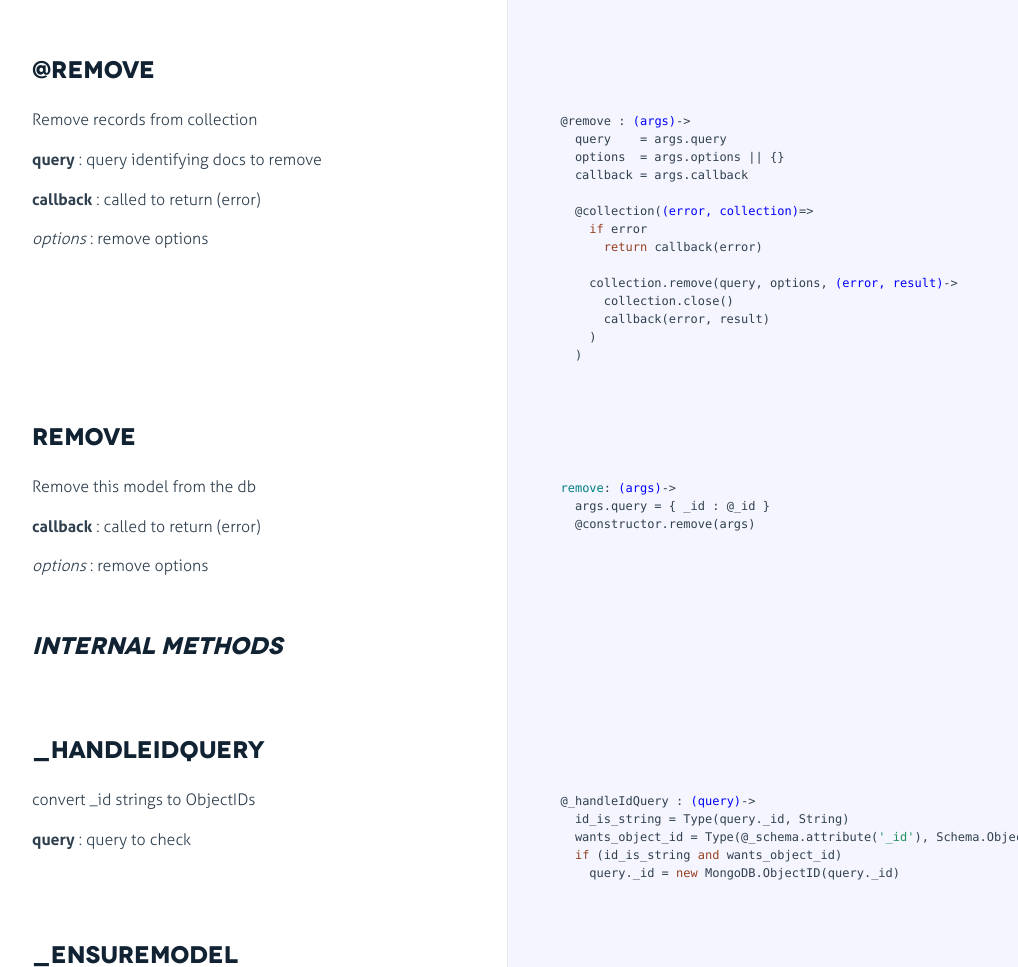
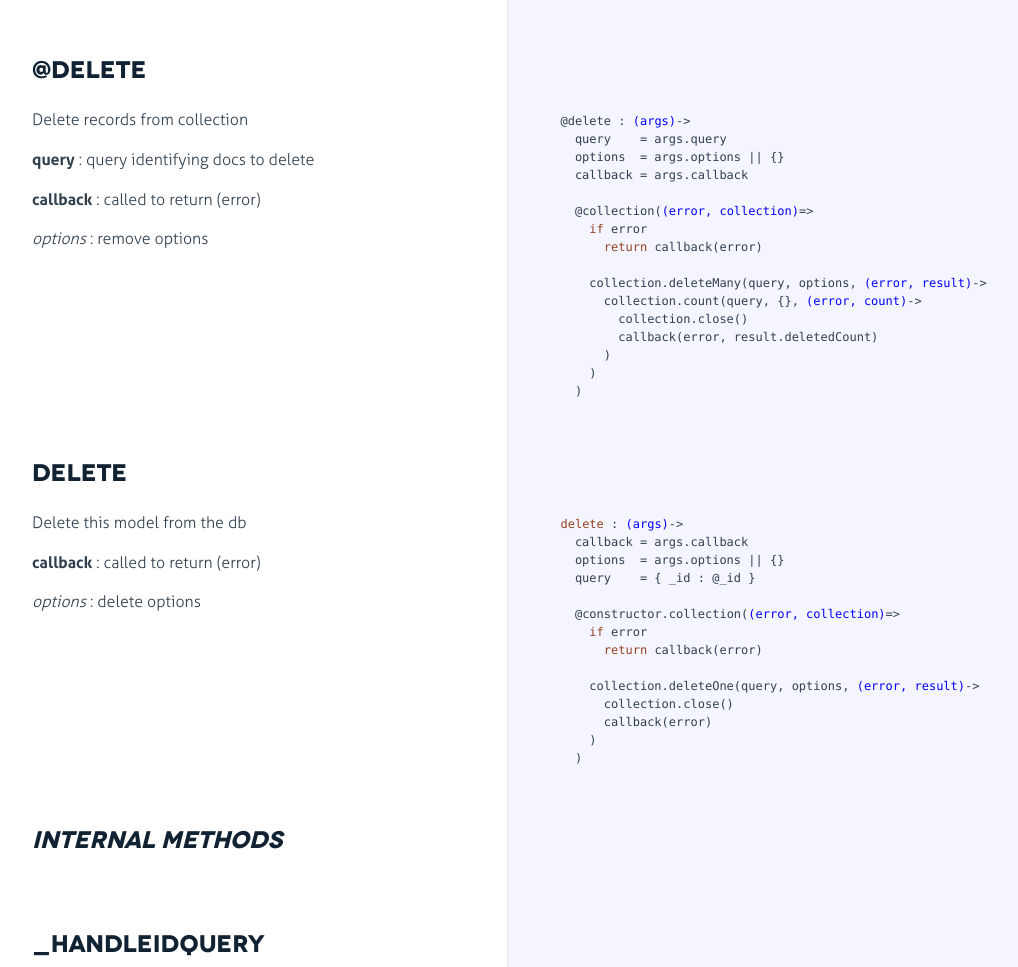
Before and after one commit to disoio/diso.mongo, a website: page docs/Model.html in a window 1280 px wide. Shown: the part 8740-9707 px from the top of the page, without its empty margins (18-1036 px from the left). Drawn offline with Linux system fonts and the light colour scheme.

Commit message:
rename remove to delete

```diff
--- a/docs/Model.html
+++ b/docs/Model.html
@@ -1115,7 +1115,7 @@ model.data to get the underlying data to insert</p>
               <div class="pilwrap ">
                 <a class="pilcrow" href="#section-47">&#182;</a>
               </div>
-              <h2 id="-remove-">@remove </h2>
+              <h2 id="-delete">@delete</h2>
 
             </div>
 
@@ -1128,14 +1128,14 @@ model.data to get the underlying data to insert</p>
               <div class="pilwrap ">
                 <a class="pilcrow" href="#section-48">&#182;</a>
               </div>
-              <p>Remove records from collection</p>
-<p><strong>query</strong> : query identifying docs to remove</p>
+              <p>Delete records from collection</p>
+<p><strong>query</strong> : query identifying docs to delete</p>
 <p><strong>callback</strong> : called to return (error)</p>
 <p><em>options</em> : remove options</p>
 
             </div>
 
-            <div class="content"><div class='highlight'><pre>  <span class="hljs-property">@remove</span> : <span class="hljs-function"><span class="hljs-params">(args)</span>-&gt;</span>
+            <div class="content"><div class='highlight'><pre>  <span class="hljs-property">@delete</span> : <span class="hljs-function"><span class="hljs-params">(args)</span>-&gt;</span>
     query    = args.query
     options  = args.options || {}
     callback = args.callback
@@ -1144,9 +1144,11 @@ model.data to get the underlying data to insert</p>
       <span class="hljs-keyword">if</span> error
         <span class="hljs-keyword">return</span> callback(error)
 
-      collection.remove(query, options, <span class="hljs-function"><span class="hljs-params">(error, result)</span>-&gt;</span>
-        collection.close()
-        callback(error, result)
+      collection.deleteMany(query, options, <span class="hljs-function"><span class="hljs-params">(error, result)</span>-&gt;</span>
+        collection.count(query, {}, <span class="hljs-function"><span class="hljs-params">(error, count)</span>-&gt;</span>
+          collection.close()
+          callback(error, result.deletedCount)
+        )
       )
     )</pre></div></div>
 
@@ -1159,7 +1161,7 @@ model.data to get the underlying data to insert</p>
               <div class="pilwrap ">
                 <a class="pilcrow" href="#section-49">&#182;</a>
               </div>
-              <h2 id="remove">remove</h2>
+              <h2 id="delete">delete</h2>
 
             </div>
 
@@ -1172,15 +1174,26 @@ model.data to get the underlying data to insert</p>
               <div class="pilwrap ">
                 <a class="pilcrow" href="#section-50">&#182;</a>
               </div>
-              <p>Remove this model from the db</p>
+              <p>Delete this model from the db</p>
 <p><strong>callback</strong> : called to return (error)</p>
-<p><em>options</em> : remove options</p>
+<p><em>options</em> : delete options</p>
 
             </div>
 
-            <div class="content"><div class='highlight'><pre>  <span class="hljs-attribute">remove</span>: <span class="hljs-function"><span class="hljs-params">(args)</span>-&gt;</span>
-    args.query = { _id : <span class="hljs-property">@_id</span> }
-    <span class="hljs-property">@constructor</span>.remove(args)</pre></div></div>
+            <div class="content"><div class='highlight'><pre>  <span class="hljs-keyword">delete</span> : <span class="hljs-function"><span class="hljs-params">(args)</span>-&gt;</span>
+    callback = args.callback
+    options  = args.options || {}
+    query    = { _id : <span class="hljs-property">@_id</span> }
+
+    <span class="hljs-property">@constructor</span>.collection(<span class="hljs-function"><span class="hljs-params">(error, collection)</span>=&gt;</span>
+      <span class="hljs-keyword">if</span> error
+        <span class="hljs-keyword">return</span> callback(error)
+
+      collection.deleteOne(query, options, <span class="hljs-function"><span class="hljs-params">(error, result)</span>-&gt;</span>
+        collection.close()
+        callback(error)
+      )
+    )</pre></div></div>
 
         </li>
 
--- a/package.json
+++ b/package.json
@@ -1,6 +1,6 @@
 {
   "name": "diso.mongo",
-  "version": "0.0.13",
+  "version": "0.0.14",
   "description": "Schema and denormalization patterns for MongoDB",
   "main": "build/index.js",
   "scripts": {
```
Also changed, not shown: source/Model.coffee (+26 -13 lines), README.md, build/Model.js.
